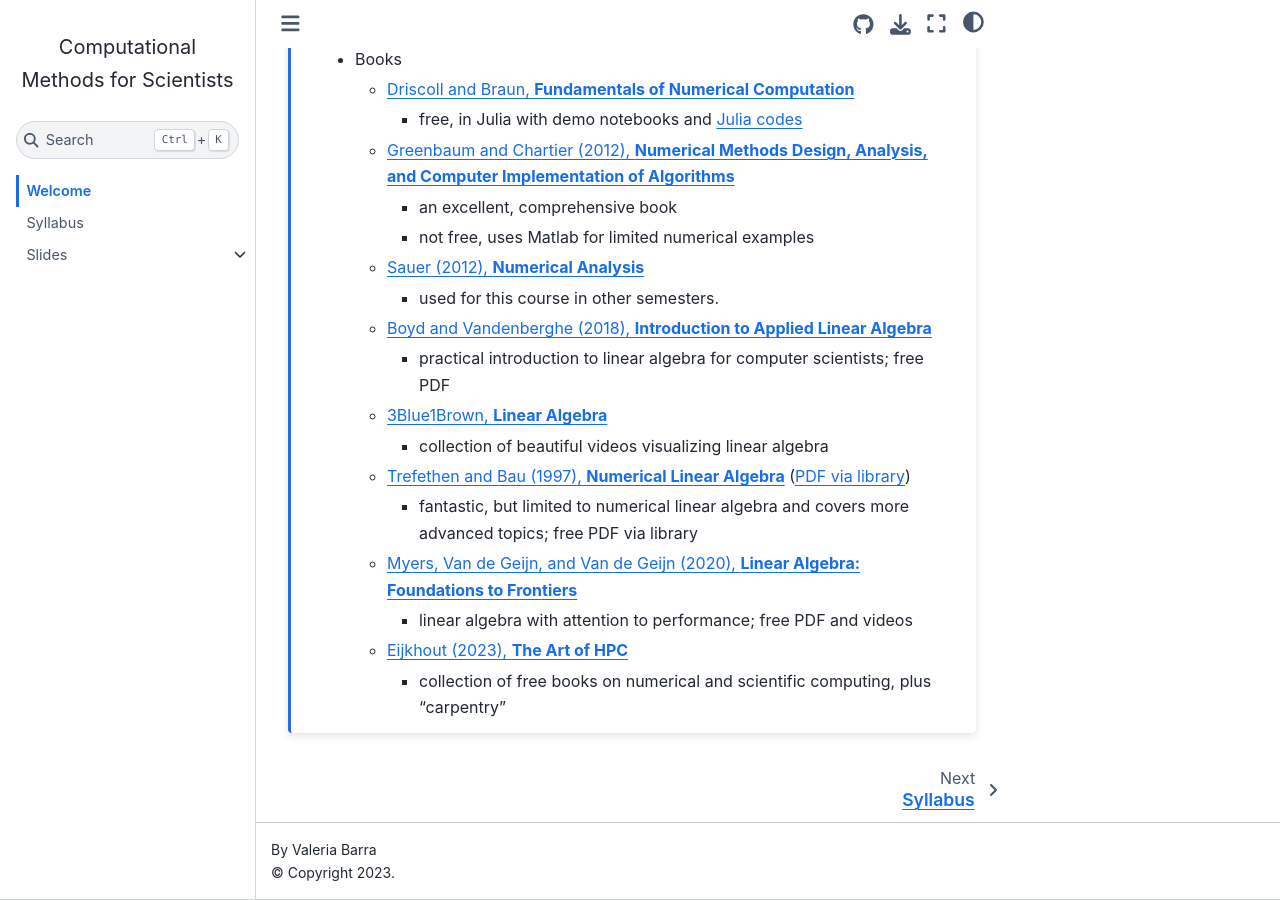
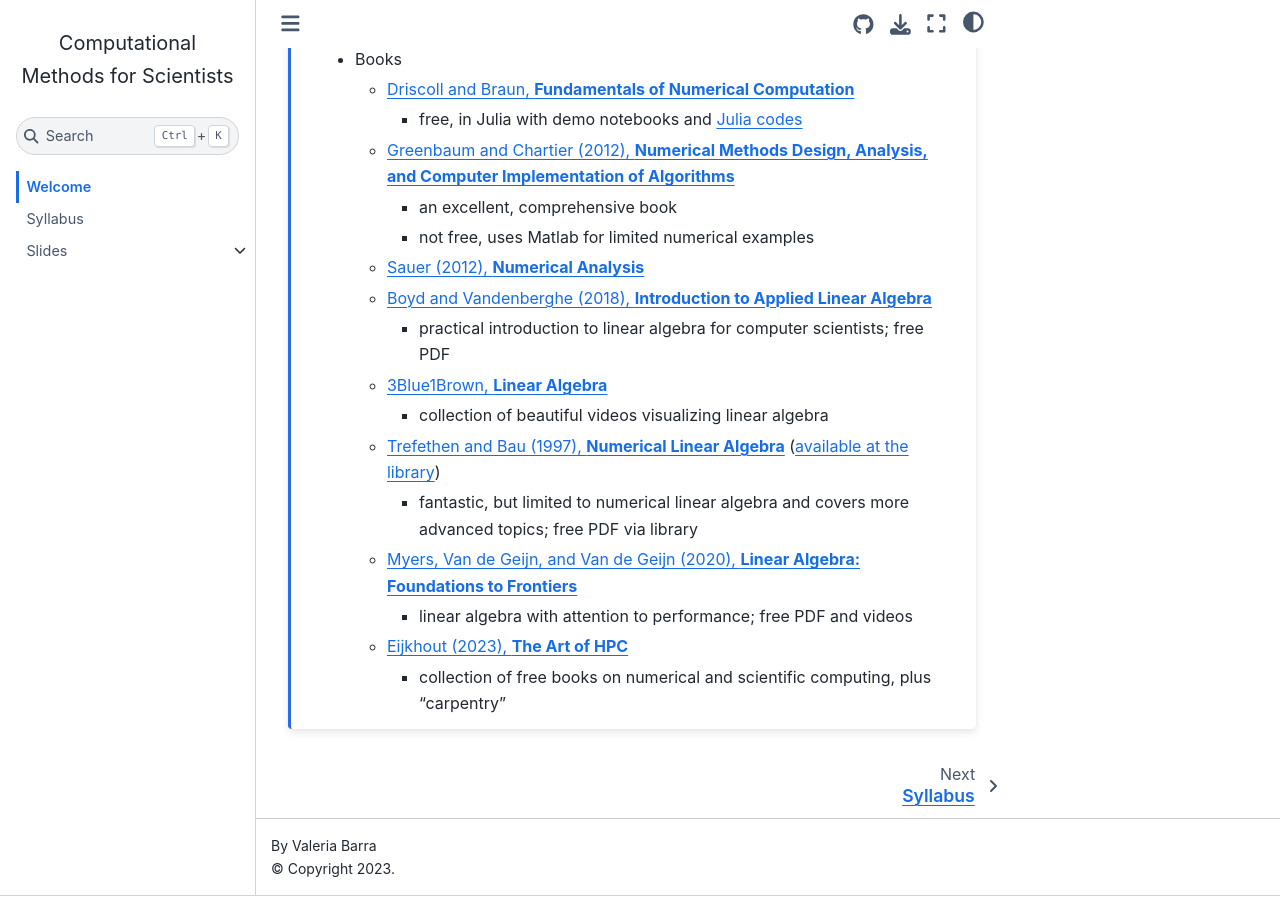
Before and after one commit to sdsu-comp526/fall24, a Jupyter Book: the page built from index.md, in a window 1280 px wide and 900 px high, scrolled down 704 px. Built offline with Jupyter Book 1.0.4 settings and Sphinx 7.4.7 and the Sphinx Book theme 1.1.4, drawn with Linux system fonts in a browser that asks for light colours; pages that are not in the unit, such as notebooks, are missing from menus.

Commit message:
Fix typo in Fortran lecture and link in Index

```diff
--- a/index.md
+++ b/index.md
@@ -26,12 +26,11 @@ Welcome to **Computational Methods for Scientists**, Comp-526
     * an excellent, comprehensive book
     * not free, uses Matlab for limited numerical examples
   * [Sauer (2012), **Numerical Analysis**](https://www.pearson.com/us/higher-education/program/Sauer-Numerical-Analysis-2nd-Edition/PGM223463.html)
-    * used for this course in other semesters.
   * [Boyd and Vandenberghe (2018), **Introduction to Applied Linear Algebra**](https://web.stanford.edu/~boyd/vmls/)
     * practical introduction to linear algebra for computer scientists; free PDF
   * [3Blue1Brown, **Linear Algebra**](https://www.3blue1brown.com/topics/linear-algebra)
     * collection of beautiful videos visualizing linear algebra
-  * [Trefethen and Bau (1997), **Numerical Linear Algebra**](http://bookstore.siam.org/ot50/) ([PDF via library](http://libraries.colorado.edu/record=b8207383~S3))
+  * [Trefethen and Bau (1997), **Numerical Linear Algebra**](http://bookstore.siam.org/ot50/) ([available at the library](https://csu-sdsu.primo.exlibrisgroup.com/permalink/01CALS_SDL/r45sar/alma991010712099702917))
     * fantastic, but limited to numerical linear algebra and covers more advanced topics; free PDF via library
   * [Myers, Van de Geijn, and Van de Geijn (2020), **Linear Algebra: Foundations to Frontiers**](http://www.ulaff.net/downloads.html)
     * linear algebra with attention to performance; free PDF and videos
```
Also changed, not shown: slides/module6-1_intro_to_fortran.md (+1 -1 lines).
